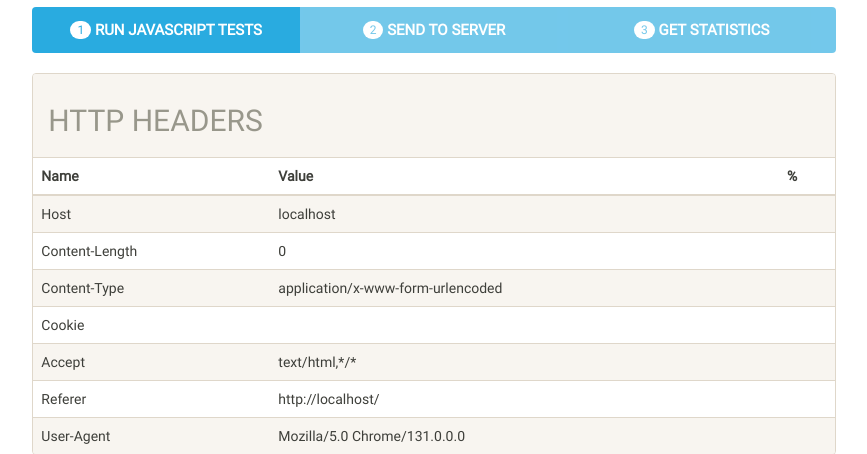
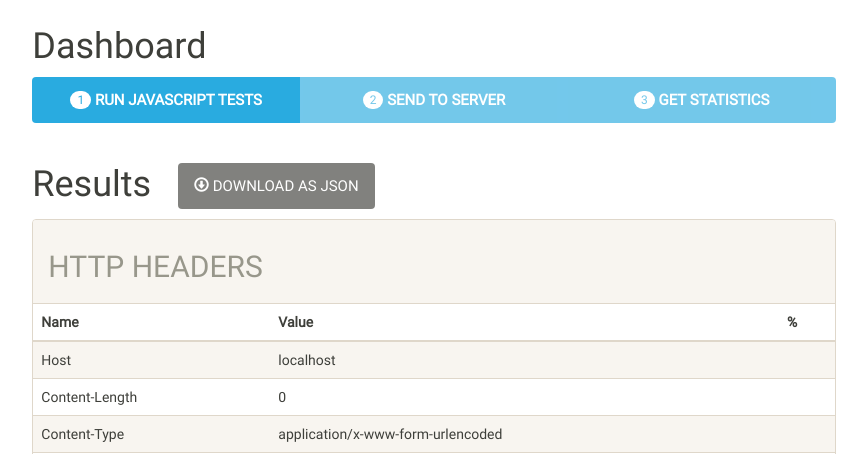
Before and after one commit to plaperdr/fp-central, a Flask app: page /fp in a window 1280 px wide. Shown: the part 63-517 px from the top of the page, without its empty margins (206-1073 px from the left). Run offline with Flask 2, Linux system fonts and the light colour scheme; some libraries are stand-ins or nearby versions.

Commit message:
Adding a button to download the current fingerprint as a JSON file

```diff
--- a/static/js/clientAPI.js
+++ b/static/js/clientAPI.js
@@ -39,8 +39,14 @@ api.run = function (){
         fp[header.cells[0].textContent] = header.cells[1].textContent;
     }
 
-    //Enabling the send button
+    //Enabling the send and download button
     document.getElementById("sendBtn").classList.remove("disabled");
+
+    var data = "text/json;charset=utf-8," + encodeURIComponent(JSON.stringify(fp, null, '\t'));
+    var dlBtn = document.getElementById("dlBtn");
+    dlBtn.href = "data:"+data;
+    dlBtn.download = "data.json";
+    document.getElementById("dlBtn").classList.remove("disabled");
 };
 
 
--- a/templates/fp.html
+++ b/templates/fp.html
@@ -6,6 +6,7 @@
 {% endblock %}
 
 {% block content %}
+    <h1>Dashboard</h1>
     <div class="btn-group btn-group-justified" role="group">
         <a id="runBtn" class="btn btn-info" type="button" onclick="api.run()"><span class="badge">1</span> <strong>{{ _('Run JavaScript tests') }}</strong></a>
         <a id="sendBtn" class="btn btn-info disabled" type="button" onclick="api.store()"><span class="badge">2</span> <strong>{{ _('Send to server') }}</strong></a>
@@ -14,6 +15,12 @@
 
     <br>
 
+    <h1>
+        Results &nbsp;
+        <a id="dlBtn" type="button" class="btn btn-default btn-md disabled">
+            <span class="glyphicon glyphicon-download" aria-hidden="true"></span> Download as JSON
+        </a>
+    </h1>
     <div class="panel panel-default">
         <div class="panel-heading"><h2>HTTP headers</h2></div>
         <table class="table table-striped table-hover " xmlns="http://www.w3.org/1999/html">
```
